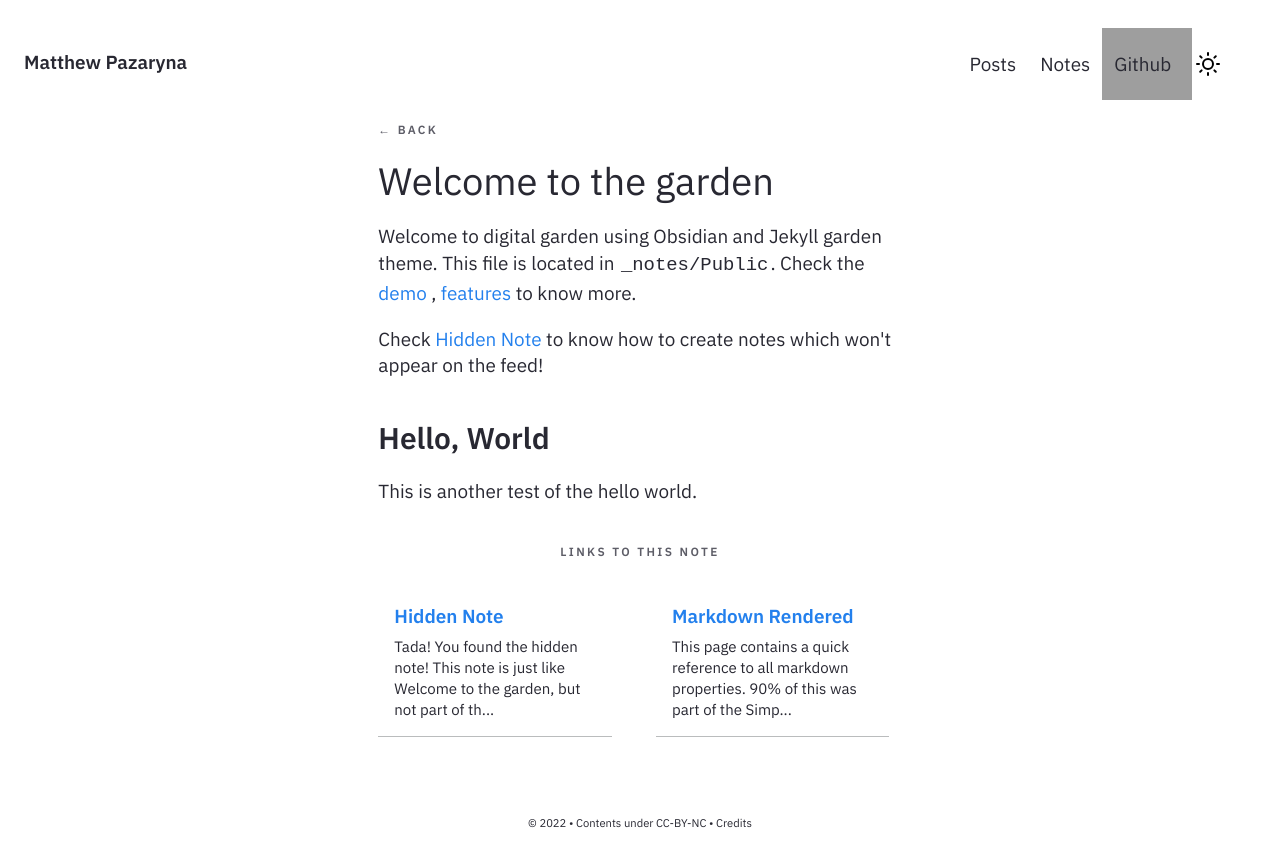
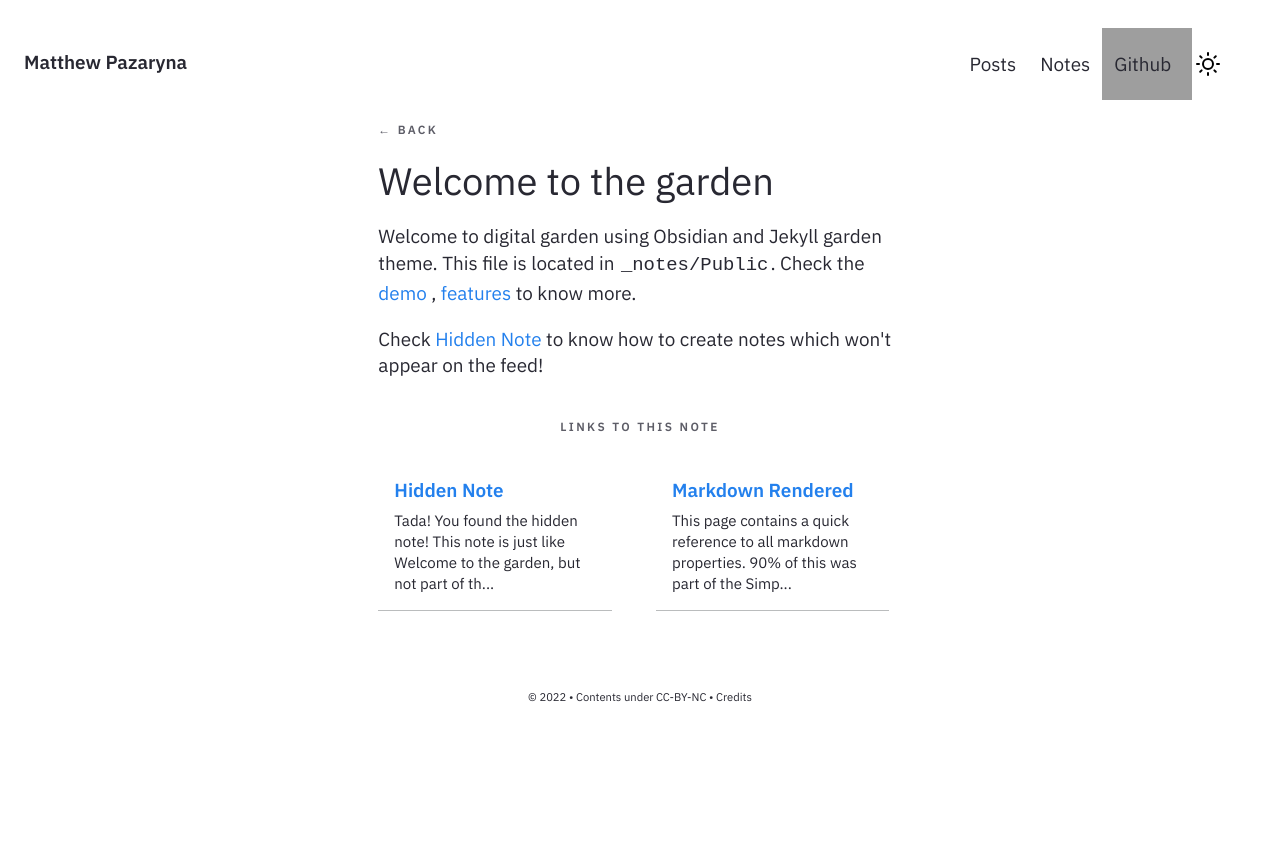
Before and after one commit to mpazaryna/mpazaryna.github.io, a Jekyll site: the page built from _notes/Public/Welcome to the garden.md, in a window 1280 px wide. Shown: the top 867 px of the page. Built offline with Jekyll 4.4.1, drawn with Linux system fonts in a browser that asks for light colours; grey boxes are pictures that could not be loaded.

```diff
--- a/_notes/Public/Welcome to the garden.md
+++ b/_notes/Public/Welcome to the garden.md
@@ -7,7 +7,3 @@
 Welcome to digital garden using Obsidian and Jekyll garden theme. This file is located in `_notes/Public`. Check the <a href="{{'/notes' | relative_url}}"> demo </a>, <a href="{{'/post/features' | relative_url}}"> features </a> to know more.
 
 Check [[Hidden Note]] to know how to create notes which won't appear on the feed!
-
-## Hello, World
-
-This is another test of the hello world.
```
